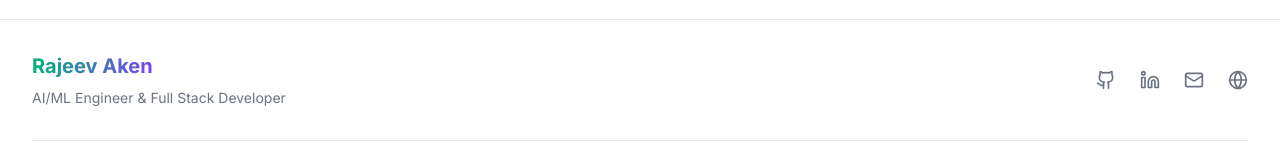
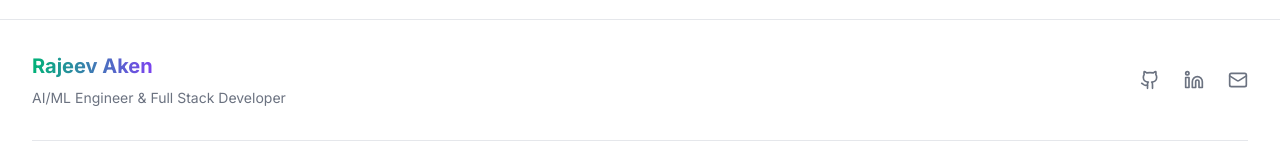
Before and after one commit to Arraj2611/v0-replit-portfolio-website, a Next.js app: page / in a window 1280 px wide. Shown: the part 5900-6060 px from the top of the page. Built offline with nearby package versions, Linux system fonts and the light colour scheme.

Commit message:
minor fixes added

```diff
--- a/components/footer.tsx
+++ b/components/footer.tsx
@@ -1,5 +1,5 @@
 import Link from "next/link"
-import { Github, Linkedin, Mail, Globe } from "lucide-react"
+import { Github, Linkedin, Mail } from "lucide-react"
 
 export default function Footer() {
   const currentYear = new Date().getFullYear()
@@ -41,15 +41,6 @@ export default function Footer() {
             >
               <Mail className="h-5 w-5" />
             </a>
-            <a
-              href="https://arraj2611.streamlit.app"
-              target="_blank"
-              rel="noopener noreferrer"
-              className="text-muted-foreground hover:text-primary transition-colors"
-              aria-label="Website"
-            >
-              <Globe className="h-5 w-5" />
-            </a>
           </div>
         </div>
 
```
